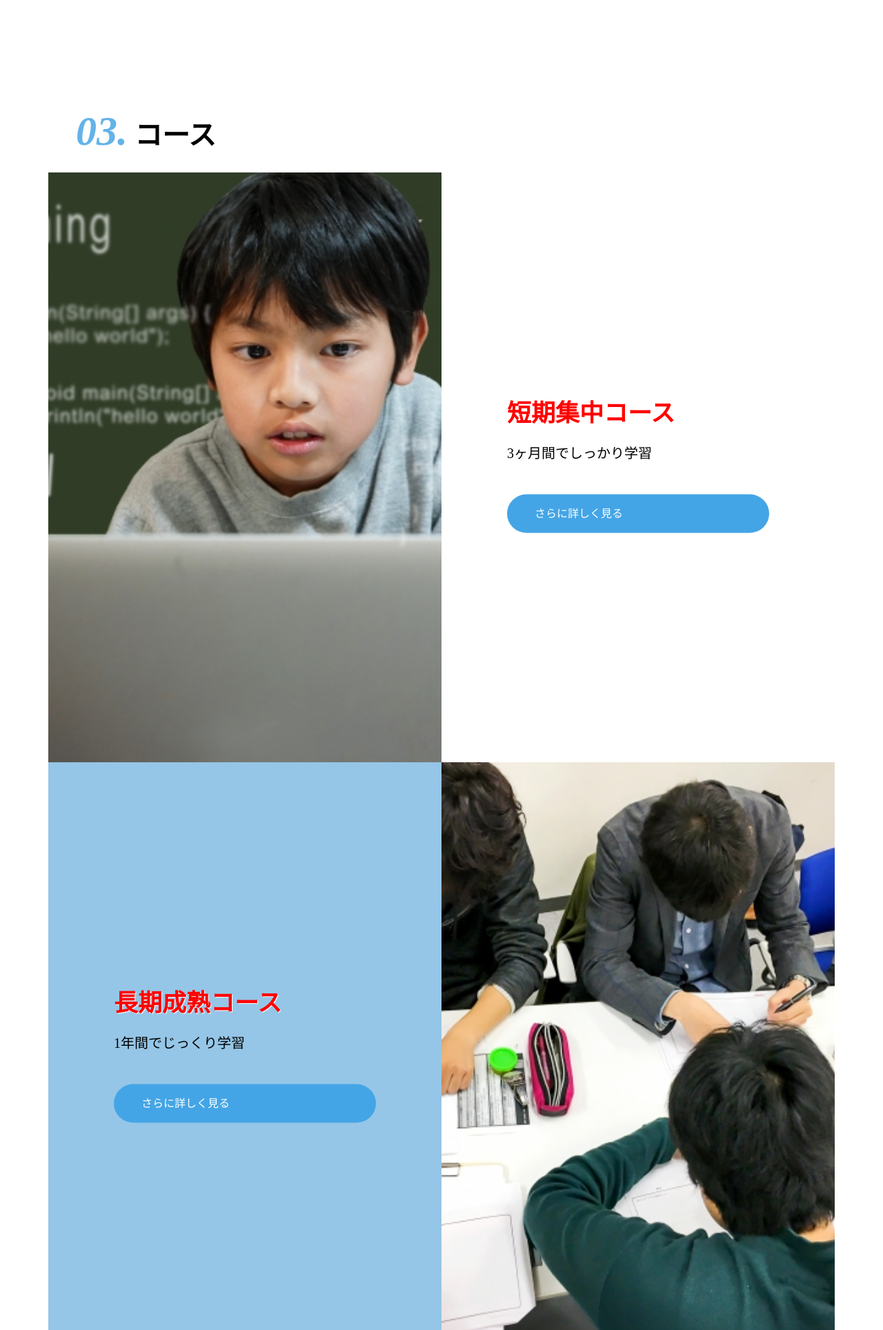
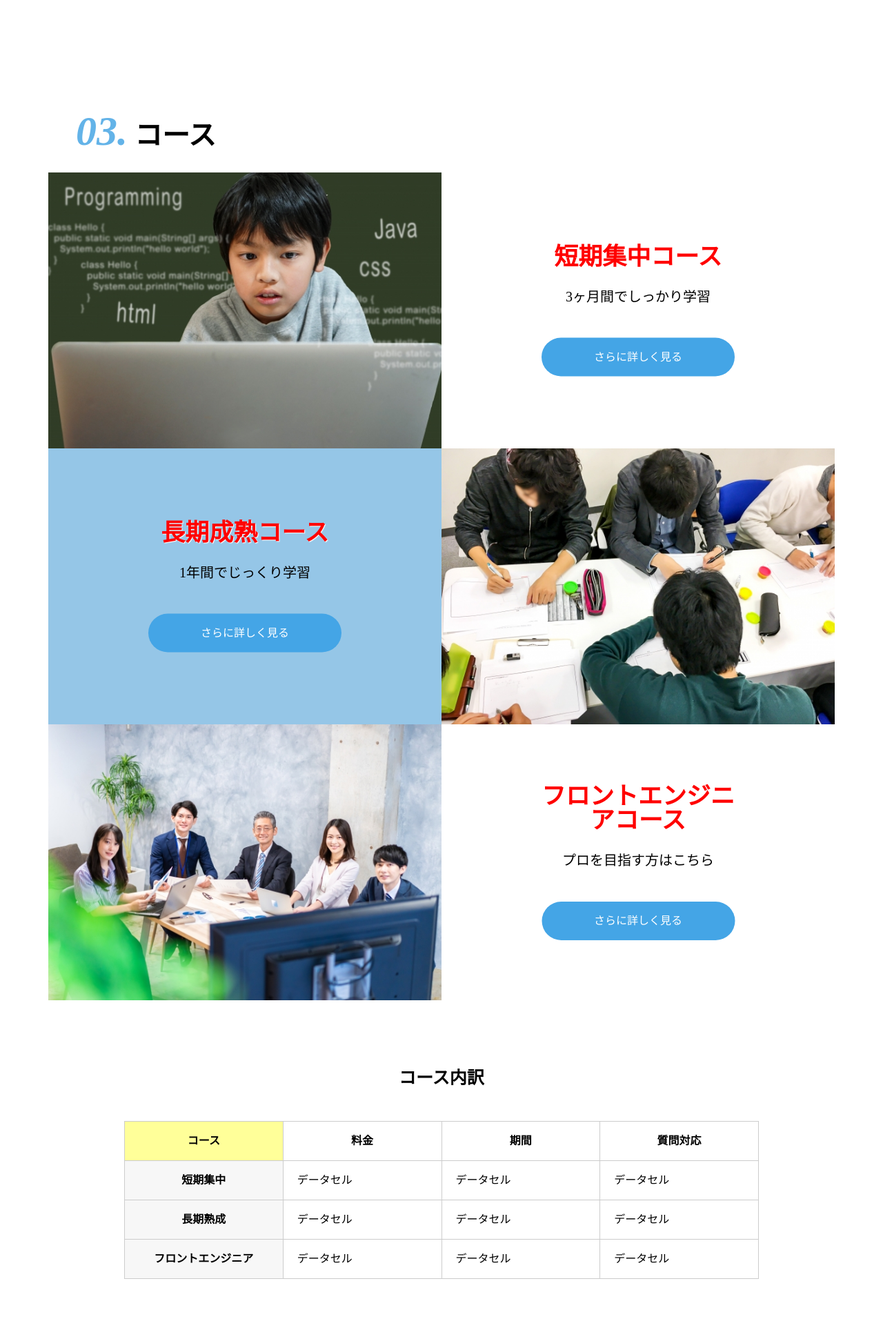
Before and after one commit to Kosuke78/school_kakuu, a PHP site: page /index.html in a window 1280 px wide. Shown: the part 2606-4534 px from the top of the page at 69% size. Run offline with PHP 8.4, Linux system fonts and the light colour scheme.

Commit message:
1/20完成

```diff
--- a/css/style.css
+++ b/css/style.css
@@ -581,15 +581,12 @@ style 属性 {
 .course-item {
     position: relative;
     width: 50%;
-    padding-top: 75%;
+    height: 400px;
 }
 .course-item-img {
-    position: absolute;
-    top: 0;
-    left: 0;
-    width: 100%;
     height: 100%;
     object-fit: cover;
+    width: 100%;
 }
 .course-content-inner:nth-of-type(2) .course-item:nth-of-type(1) {
     order: 1;
@@ -602,7 +599,7 @@ style 属性 {
     top:50%;
     left:50%;
     transform:translateX(-50%) translateY(-50%);
-
+    text-align: center;
 }
 .course-item-content p:nth-of-type(1) {
     font-size: 35px;
@@ -622,6 +619,8 @@ style 属性 {
     text-decoration: none;
     width: 300px;
     margin: 0 auto;
+    text-align: center;
+    width: 200px;
 }
 .course-item .course-item-content p:nth-of-type(1) {
     text-shadow: 1px 1px 1px #ffffff;
@@ -762,9 +761,14 @@ style 属性 {
     }
     .course-item {
         width: 100%;
+        height: 0;
     }
     .course-content-inner:nth-of-type(2) .course-item:nth-of-type(1) {
         order: 0;
+    }
+    .course-item {
+        position: relative;
+        padding-top: 75%;
     }
     .course-item-content {
         width: 100%;
@@ -774,6 +778,12 @@ style 属性 {
     }
     .course-item-content p:nth-of-type(2) {
         margin-bottom: 30px;
+    }
+    .course-item-img {
+        position: absolute;
+        top: 0;
+        left: 0;
+        width: 100%;
     }
     .more-btn {
         width: 150px;
```
